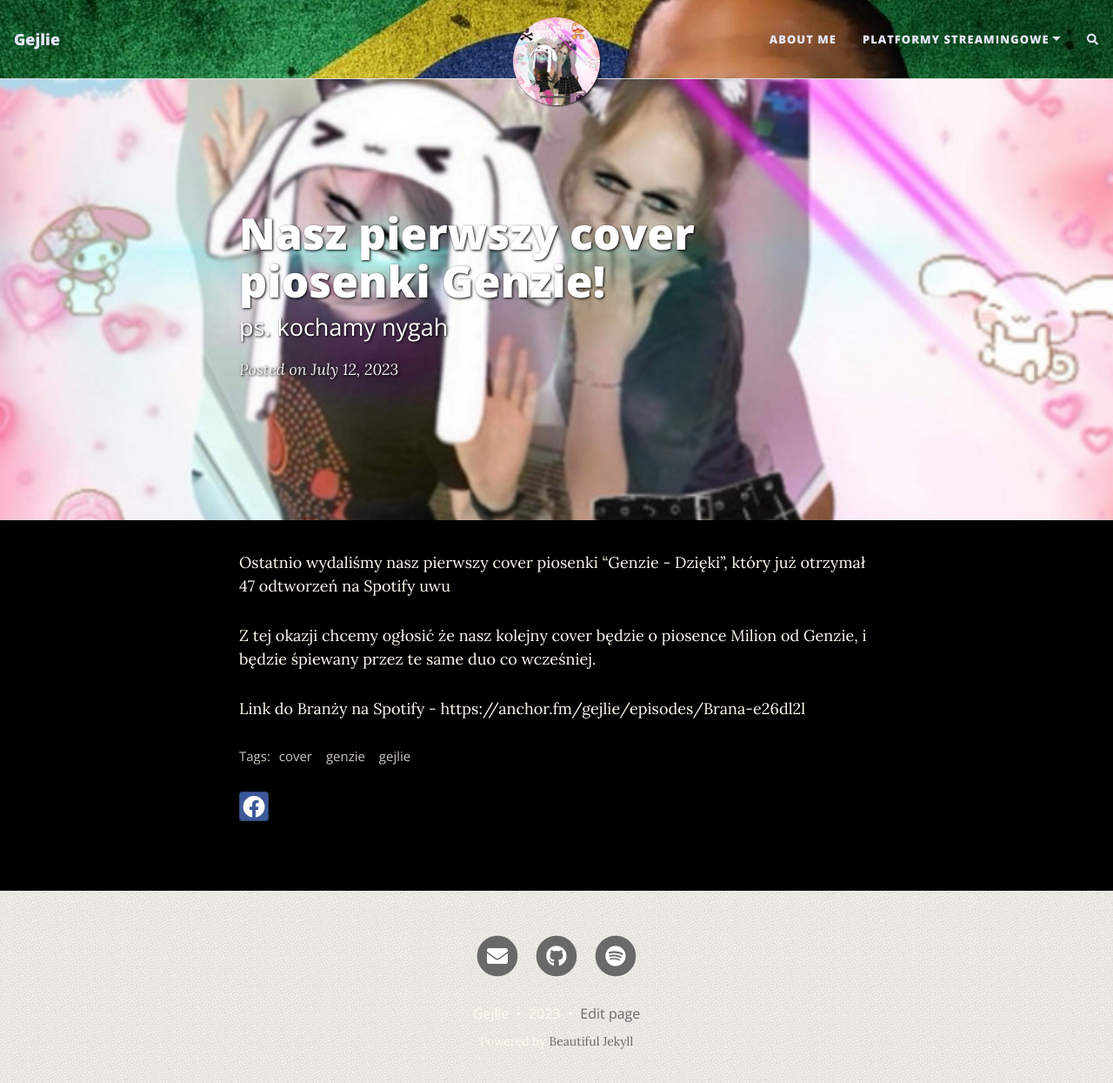
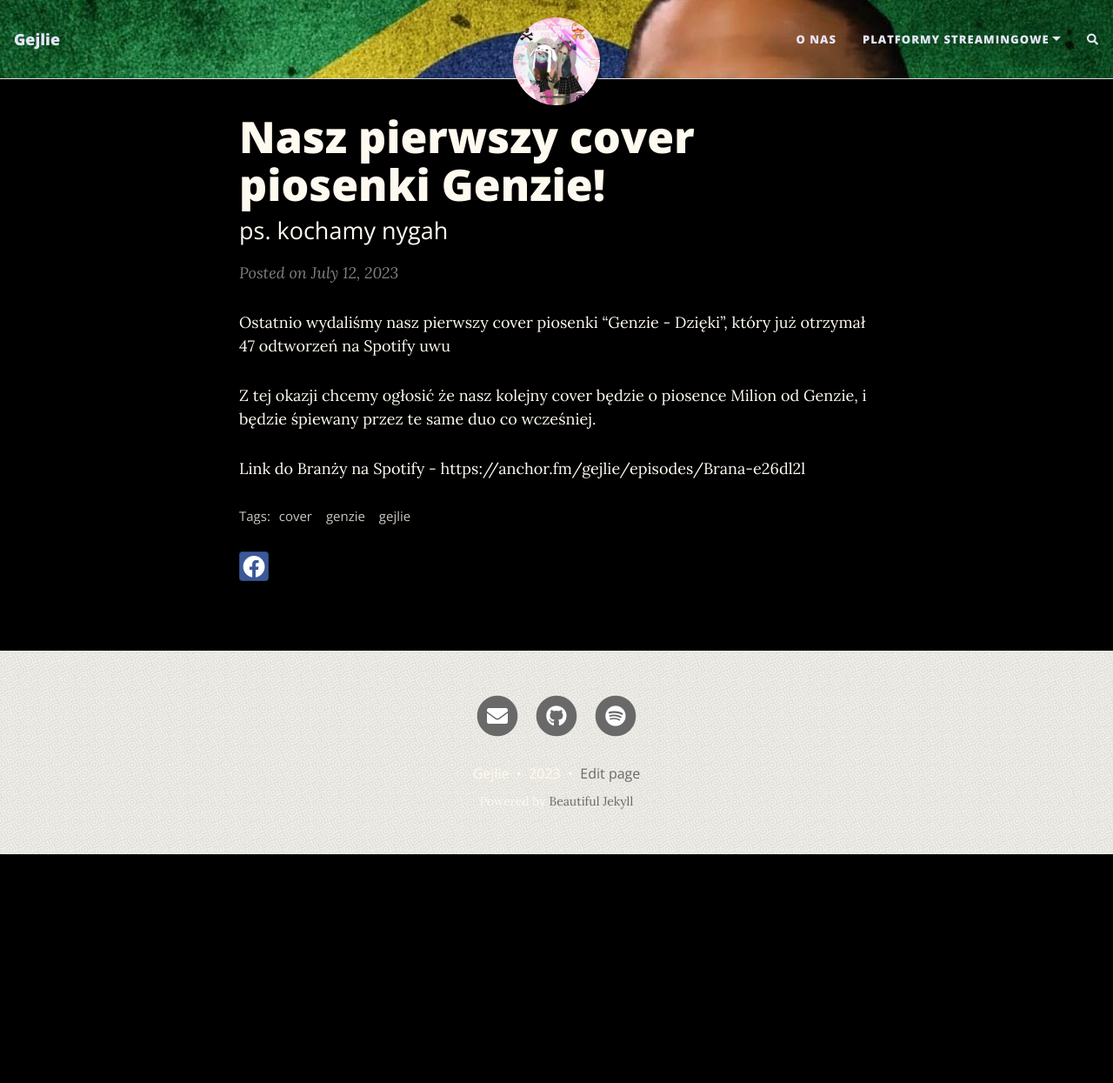
Before and after one commit to Toffikk/Ekipa, a Jekyll site: the page built from _posts/2023-07-12-nowy-cover-branza.md, in a window 1280 px wide and 1258 px high. Shown: the top 1245 px of the window at 87% size. Built offline with Jekyll 4.4.1, drawn with Linux system fonts in a browser that asks for light colours; nearby versions of some CDN libraries; comment, search, counter and statistics services are not loaded.

Commit message:
troche poprawek

```diff
--- a/_config.yml
+++ b/_config.yml
@@ -20,7 +20,7 @@
 ###############################################
 
 navbar-links:
-  About Me: "O naszych coverach"
+  O nas: "aboutme.md"
   Platformy streamingowe:
     - My na spotify: "https://open.spotify.com/show/2dGpEwcKz6D3Tpo7MbtQoc"
 
--- a/_posts/2023-07-12-nowy-cover-branza.md
+++ b/_posts/2023-07-12-nowy-cover-branza.md
@@ -2,7 +2,7 @@
 layout: post
 title: Nasz pierwszy cover piosenki Genzie!
 subtitle: ps. kochamy nygah
-cover-img: /logo/Gejlie_logo.png
+thumbnail-img: /logo/Gejlie_logo.png
 tags: [cover, genzie, gejlie]
 ---
 
```
